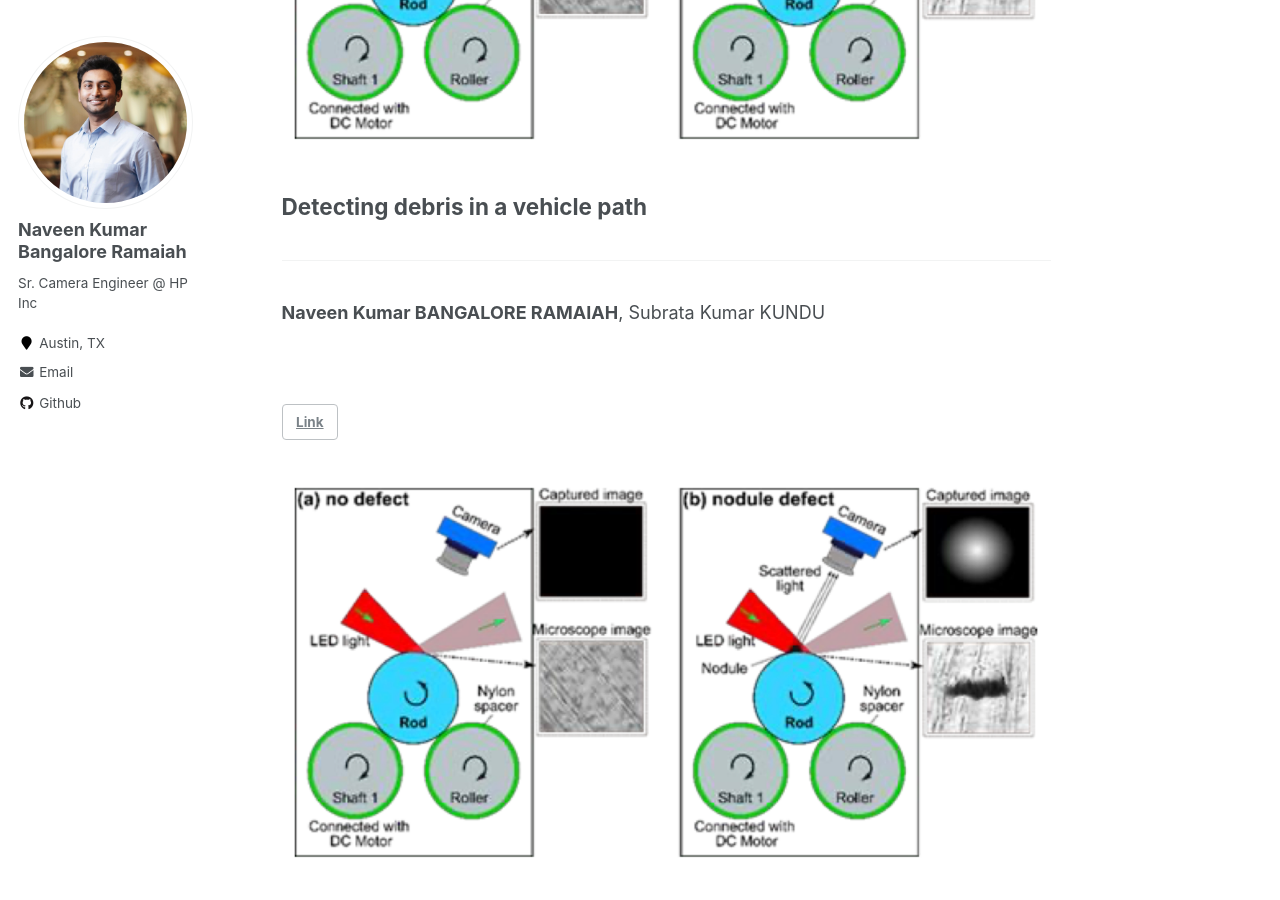
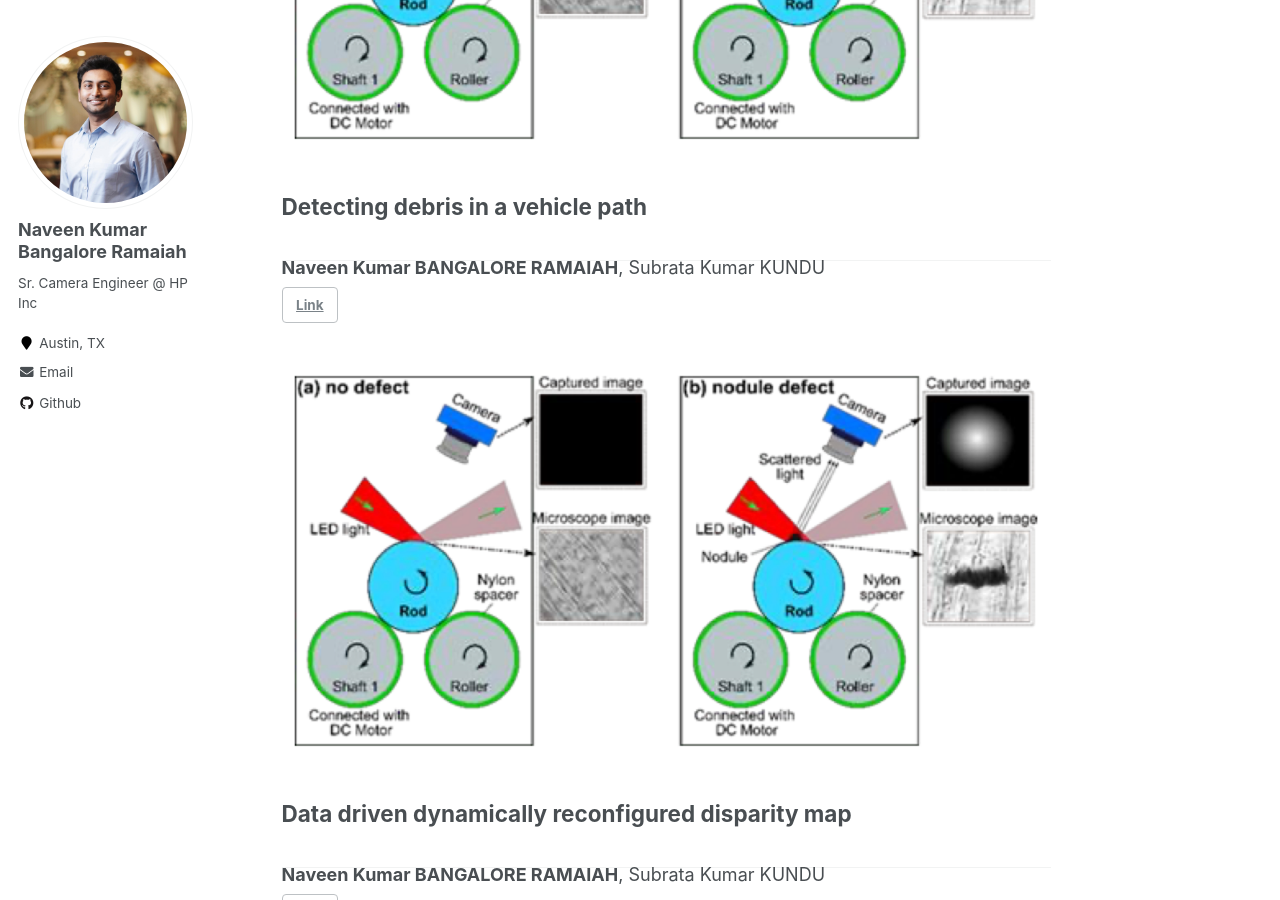
Before and after one commit to naveen-bangalore/nbangalore.github.io, a Jekyll site: the page built from index.html, in a window 1280 px wide and 900 px high, scrolled down 1787 px. Built offline with Jekyll 4.4.1, drawn with Linux system fonts in a browser that asks for light colours.

Commit message:
Update patents-single.html

```diff
--- a/_includes/patents-single.html
+++ b/_includes/patents-single.html
@@ -20,12 +20,12 @@
       <h2 class="patents__item-title" itemprop="headline">
         {{ patents.title | markdownify }}
       </h2>
-      <br style="margin-top: -1em;">{{ patents.inventors | markdownify | remove: '<br>' | remove: '</br>'}}</br>
-       <br style="margin-top: -1em;">
+      <p style="margin-top: -1em;">{{ patents.inventors | markdownify | remove: '<p>' | remove: '</p>'}}</p>
+       <p style="margin-top: -1em;">
         {% for link in patents.links %}
           {{ link | markdownify | remove: '<p>' | remove: '</p>'}}
         {% endfor %}
-      </br>
+      </p>
     </div>
   </article>
 </div>
```
